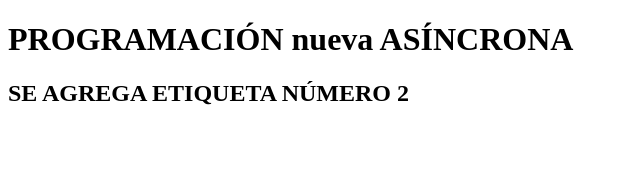
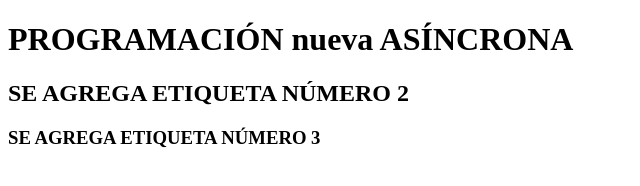
Before and after one commit to moncadajohn/node, a plain HTML site: page index.html in a window 1280 px wide. Shown: the whole page, without its empty margins (0-640 px from the left). Drawn offline with Linux system fonts and the light colour scheme.

Commit message:
se agrega una nueva etiqueta h3

```diff
--- a/index.html
+++ b/index.html
@@ -9,5 +9,6 @@
 <body>
     <h1> PROGRAMACIÓN nueva ASÍNCRONA</h1>
     <h2>SE AGREGA ETIQUETA NÚMERO 2</h2>
+    <h3>SE AGREGA ETIQUETA NÚMERO 3</h3>
 </body>
 </html>
```
